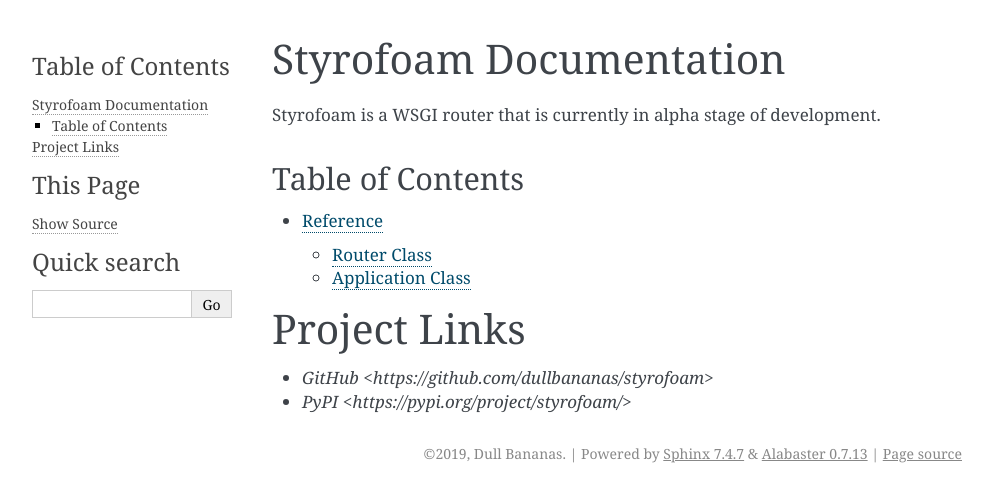
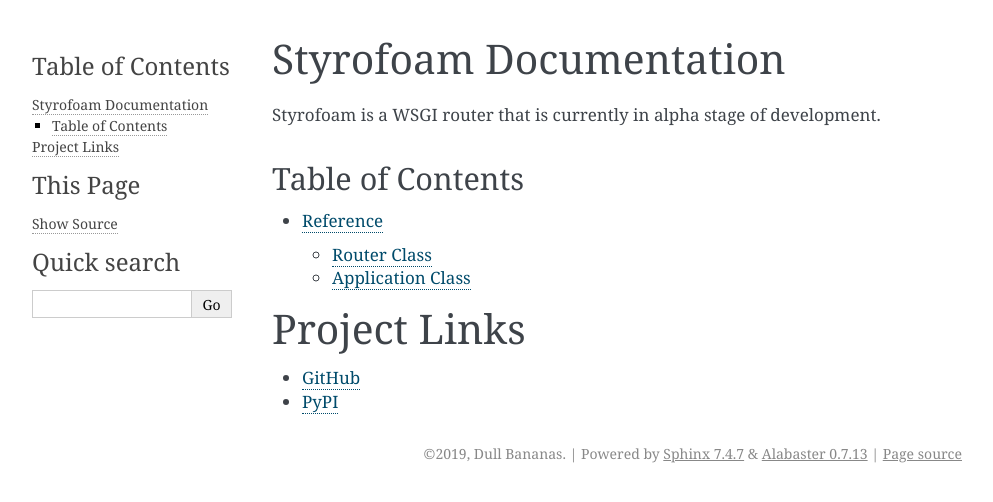
Before and after one commit to dullbananas/styrofoam, a Sphinx documentation site: the page built from docs/index.rst, in a window 1280 px wide. Shown: the top 502 px of the page, without its empty margins (148-1141 px from the left). Built offline with Sphinx 7.4.7, drawn with Linux system fonts in a browser that asks for light colours.

Commit message:
Fix links

```diff
--- a/docs/index.rst
+++ b/docs/index.rst
@@ -17,5 +17,5 @@
 Project Links
 =============
 
-* `GitHub <https://github.com/dullbananas/styrofoam>`
-* `PyPI <https://pypi.org/project/styrofoam/>`
+* `GitHub <https://github.com/dullbananas/styrofoam>`_
+* `PyPI <https://pypi.org/project/styrofoam/>`_
```
